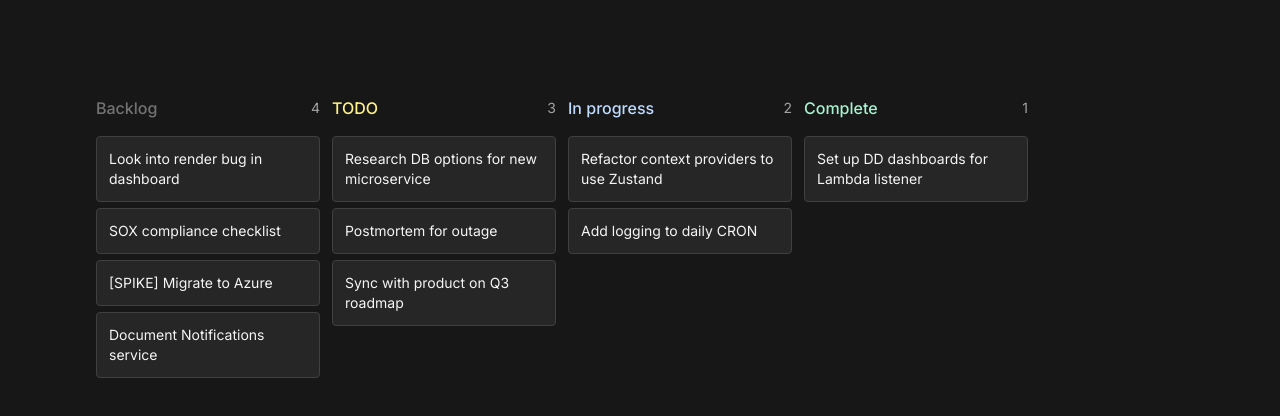
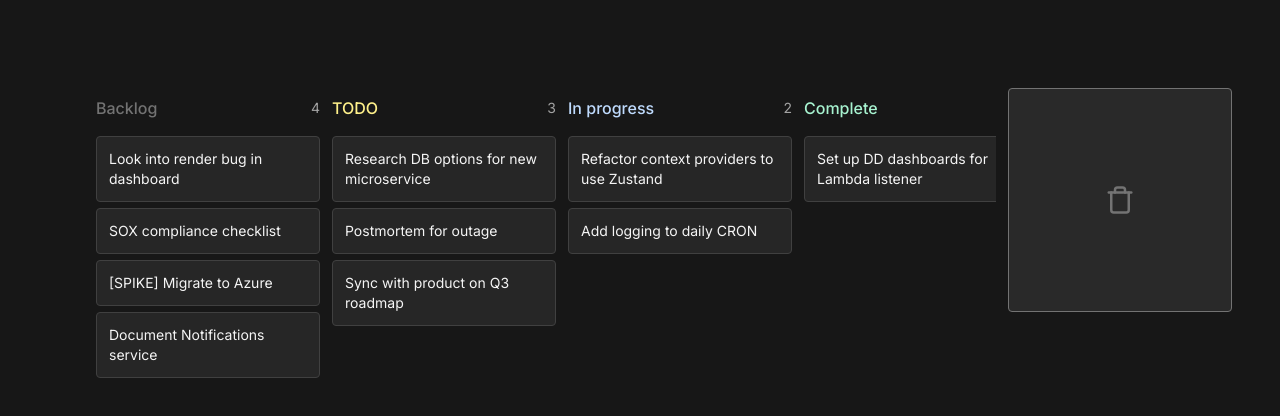
Before and after one commit to kayFley/kanban-like, a Next.js app: page / in a window 1280 px wide. Shown: the top 416 px of the page. Built offline with nearby package versions, Linux system fonts and the light colour scheme.

Commit message:
Layout and style delete section

```diff
--- a/package.json
+++ b/package.json
@@ -11,7 +11,8 @@
   "dependencies": {
     "next": "14.1.0",
     "react": "^18",
-    "react-dom": "^18"
+    "react-dom": "^18",
+    "react-icons": "^5.0.1"
   },
   "devDependencies": {
     "@types/node": "^20",
--- a/src/app/page.tsx
+++ b/src/app/page.tsx
@@ -1,6 +1,8 @@
 'use client'
 
 import React, { useState } from 'react'
+import { FaFire } from 'react-icons/fa'
+import { FiTrash } from 'react-icons/fi'
 
 export default function NotionKanban() {
 	return (
@@ -46,6 +48,7 @@
 					setCards={setCards}
 				/>
 			</div>
+			<BurnBarrel setCards={setCards} />
 		</div>
 	)
 }
@@ -99,6 +102,23 @@
 	)
 }
 
+const BurnBarrel = ({ setCards }) => {
+	const [active, setActive] = useState(false)
+
+	return (
+		<div
+			className={`mt-10 grid h-56 w-56 shrink-0 place-content-center rounded border text-3xl
+			${
+				active
+					? 'border-red-800 bg-red-800/20 text-red-500'
+					: 'border-neutral-500 bg-neutral-500/20 text-neutral-500'
+			}`}
+		>
+			{active ? <FaFire className='animate-bounce' /> : <FiTrash />}
+		</div>
+	)
+}
+
 const DEFAULT_CARDS = [
 	// BACKLOG
 	{ title: 'Look into render bug in dashboard', id: '1', column: 'backlog' },
```
Also changed, not shown: 1 other file (tests, documents, lock files or other folders).
